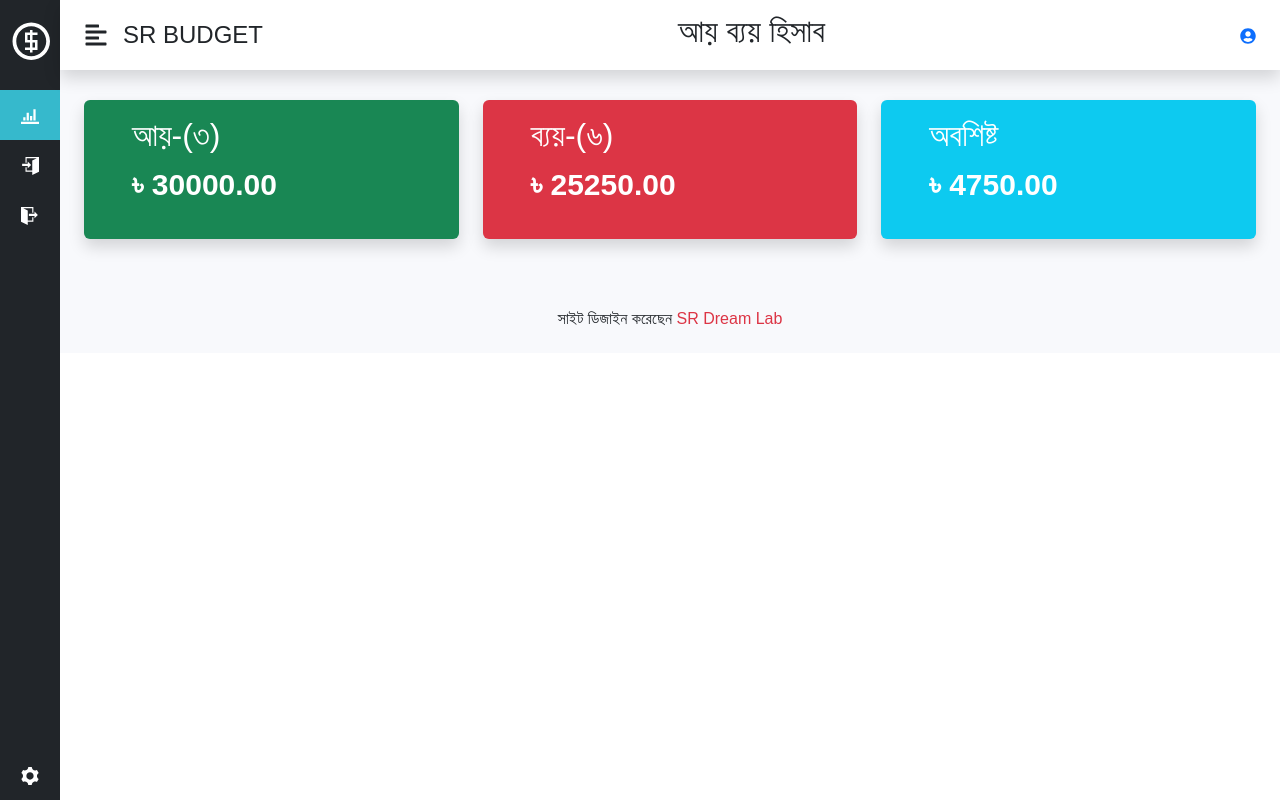
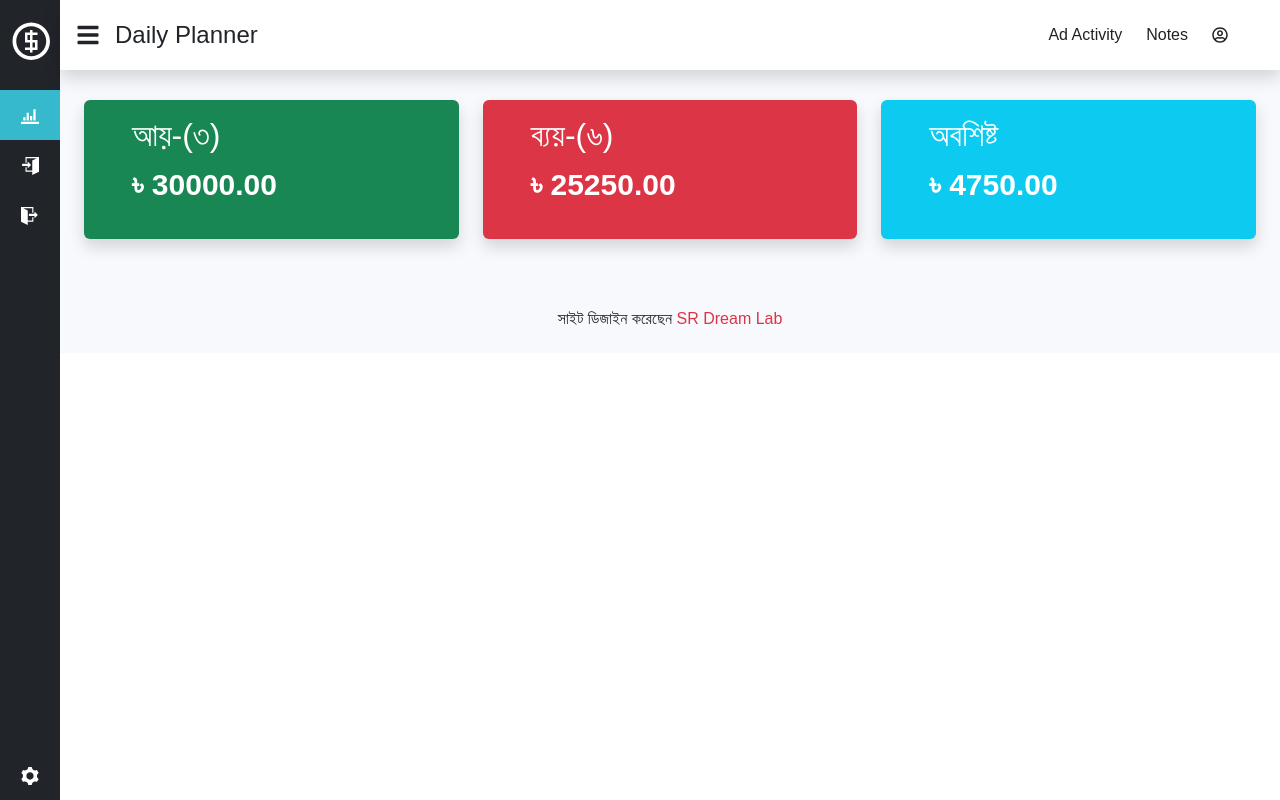
Before and after one commit to wapborhan/daily-app-client, a React (Create React App) app: page /income-expense-react in a window 1280 px wide. Both pictures are taken after a click on the element 276 px from the left and 35 px from the top of the page. Built offline with nearby package versions, Linux system fonts and the light colour scheme; a web font is replaced by a local one.

Commit message:
Navbar changes

```diff
--- a/src/App.js
+++ b/src/App.js
@@ -1,7 +1,8 @@
 import React, { useState } from "react";
-import MainComponents from "./home/MainComponents";
+import MainComponents from "./MainComponents";
 import Sidebar from "./components/Sidebar";
 import Footer from "./components/Footer";
+import NavBar from "./components/NavBar";
 import { FaBars, FaUserCircle, FaAlignLeft } from "react-icons/fa";
 
 import { BrowserRouter } from "react-router-dom";
@@ -25,30 +26,7 @@ function App() {
         </div>
         <div id="content-wrapper" className="d-flex flex-column">
           <div id="content">
-            <nav
-              id="topbar"
-              className="topbar navbar navbar-expand navbar-light bg-white  mb-4 static-top shadow d-flex justify-content-between px-4"
-            >
-              <div
-                className="sidebars-button text-dark mr-auto"
-                onClick={handleToggle}
-              >
-                {isActive ? <FaBars /> : <FaAlignLeft />}
-                {/* <FaBars /> */}
-                <div className={isActive ? "dashboard" : "dashboard-show"}>
-                  SR BUDGET
-                </div>
-              </div>
-
-              <h2 id="nameTitle" className="text-center text-dark">
-                আয় ব্যয় হিসাব
-              </h2>
-              <div className="account ">
-                <a href="#">
-                  <FaUserCircle />
-                </a>
-              </div>
-            </nav>
+            <NavBar isActive={isActive} handleToggle={handleToggle} />
             <MainComponents />
           </div>
           <Footer />
--- a/src/assets/stylesheet/custom.css
+++ b/src/assets/stylesheet/custom.css
@@ -17,3 +17,6 @@
 .sidebars-button {
   transition: all linear 0.3s !important;
 }
+.topbar.navbar-light .navbar-nav .nav-item .nav-link {
+  color: #222222 !important;
+}
--- /dev/null
+++ b/src/components/NavBar.jsx
@@ -0,0 +1,98 @@
+import React, { Component, Fragment } from "react";
+import {
+  Collapse,
+  Navbar,
+  NavbarToggler,
+  NavbarBrand,
+  Nav,
+  NavItem,
+  NavLink,
+  UncontrolledDropdown,
+  DropdownToggle,
+  DropdownMenu,
+  DropdownItem,
+} from "reactstrap";
+
+import { FaBars, FaRegUserCircle } from "react-icons/fa";
+
+export default class NavBar extends Component {
+  constructor(props) {
+    super(props);
+
+    this.toggle = this.toggle.bind(this);
+    this.state = {
+      isOpen: false,
+    };
+  }
+  toggle() {
+    this.setState({
+      isOpen: !this.state.isOpen,
+    });
+  }
+  render() {
+    return (
+      <Fragment>
+        <nav
+          id="topbar"
+          className="topbar navbar navbar-expand navbar-light bg-white  mb-4 static-top shadow d-flex justify-content-between px-3"
+        >
+          <div
+            className="sidebars-button text-dark mr-auto"
+            onClick={this.props.handleToggle}
+          >
+            <FaBars />
+            <div
+              className={this.props.isActive ? "dashboard" : "dashboard-show"}
+            >
+              Daily Planner
+            </div>
+          </div>
+
+          <Navbar light expand="md">
+            <NavbarToggler onClick={this.toggle} />
+            <Collapse isOpen={this.state.isOpen} navbar>
+              <Nav className="ms-auto" navbar>
+                <NavItem>
+                  <NavLink href="/components/">Ad Activity</NavLink>
+                </NavItem>
+                <NavItem>
+                  <NavLink href="/notes">Notes</NavLink>
+                </NavItem>
+                <UncontrolledDropdown nav inNavbar>
+                  <DropdownToggle nav>
+                    <FaRegUserCircle />
+                  </DropdownToggle>
+                  <DropdownMenu end>
+                    <DropdownItem>Profile</DropdownItem>
+                    <DropdownItem>Account</DropdownItem>
+                    <DropdownItem divider />
+                    <DropdownItem>Logout</DropdownItem>
+                  </DropdownMenu>
+                </UncontrolledDropdown>
+              </Nav>
+            </Collapse>
+          </Navbar>
+
+          {/* <div className="account ">
+            <div className="dateshow">
+              {new Intl.DateTimeFormat("bn-BD-u-ca-islamic", {
+                day: "numeric",
+                month: "long",
+                weekday: "long",
+                year: "numeric",
+              }).format(Date.now())}
+            </div>
+            <div className="datehide">
+              {new Intl.DateTimeFormat("bn-BD-u-ca-islamic", {
+                day: "numeric",
+                month: "long",
+                weekday: "long",
+                // year: "numeric",
+              }).format(Date.now())}
+            </div>
+          </div> */}
+        </nav>
+      </Fragment>
+    );
+  }
+}
--- a/src/components/Sidebar.jsx
+++ b/src/components/Sidebar.jsx
@@ -13,7 +13,7 @@ const Sidebar = () => {
     <Fragment>
       <div className="logo-details">
         <ImCoinDollar />
-        <span className="logo_name">SR BUDGET</span>
+        <span className="logo_name">Daily Planner</span>
       </div>
       <ul className="nav-links">
         <li>
--- a/src/pages/dashboard/Dashboard.jsx
+++ b/src/pages/dashboard/Dashboard.jsx
@@ -3,7 +3,7 @@ import BarChart from "./BarChart";
 import Summary from "./Summary";
 
 const Dashboard = (props) => {
-  document.title = "Dashboard - SR Book";
+  document.title = "Daily App";
   return (
     <section>
       <div className="sw">
```
Also changed, not shown: src/MainComponents.jsx (renamed from src/home/MainComponents.jsx, +5 -5 lines).
